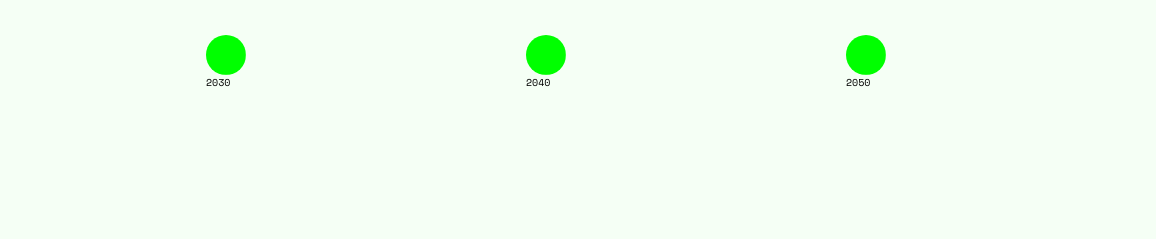
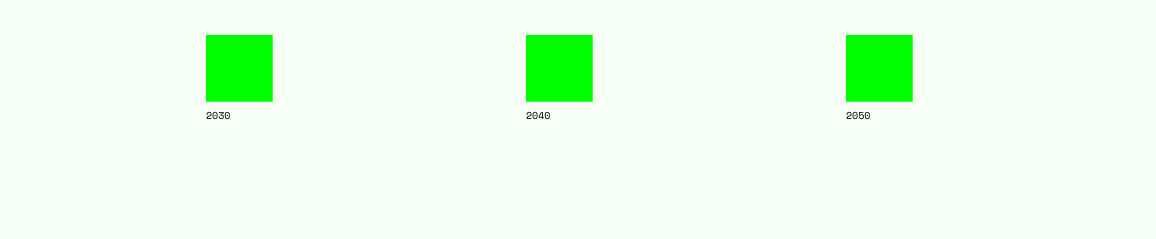
Before and after one commit to zero2050net/zero2050net.github.io, a plain HTML site: page index.html in a window 1280 px wide. Shown: the part 294-533 px from the top of the page, 124-1280 px from the left. Drawn offline with nearby package versions, Linux system fonts and the light colour scheme; a web font is replaced by a local one.

Commit message:
Update index.html

```diff
--- a/index.html
+++ b/index.html
@@ -390,15 +390,15 @@ figcaption {
   <br>
   <br>
   <div class="column" style="background-color:transparent;">
-          <a href="https://zero2030.net"><img src="favicon.png" alt="Avatar" class="avatar-small"></a>
+          <a href="https://zero2030.net"><img src="favicon.png" alt="Avatar"></a>
     <figcaption>2030</figcaption>
   </div>
   <div class="column" style="background-color:transparent;">
-      <a href="https://zero2040.net"><img src="favicon.png" alt="Avatar" class="avatar-small"></a>
+      <a href="https://zero2040.net"><img src="favicon.png" alt="Avatar"></a>
     <figcaption>2040</figcaption>
   </div>
     <div class="column" style="background-color:#transparent;">
-          <a href="https://zero2050.net"><img src="favicon.png" alt="Avatar" class="avatar-small"></a>
+          <a href="https://zero2050.net"><img src="favicon.png" alt="Avatar"></a>
     <figcaption>2050</figcaption>
   </div>
   <br>
```
